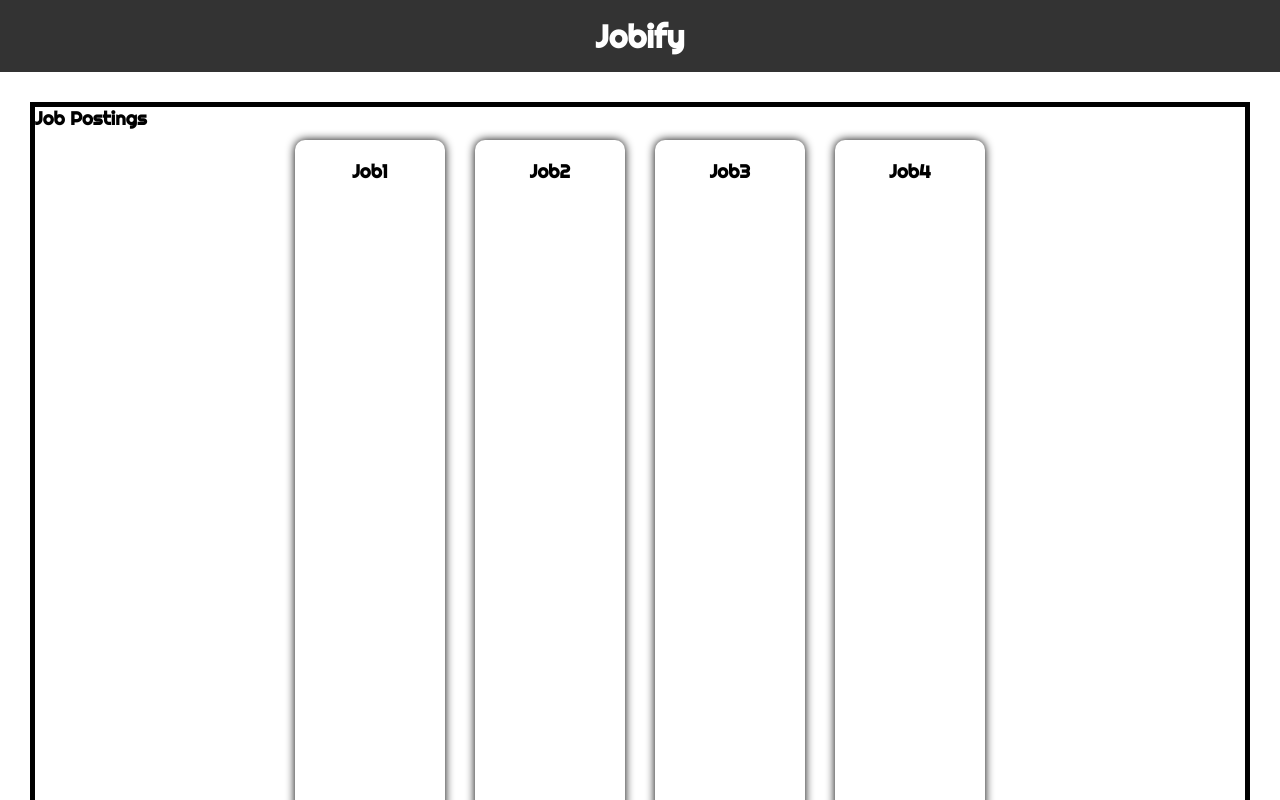
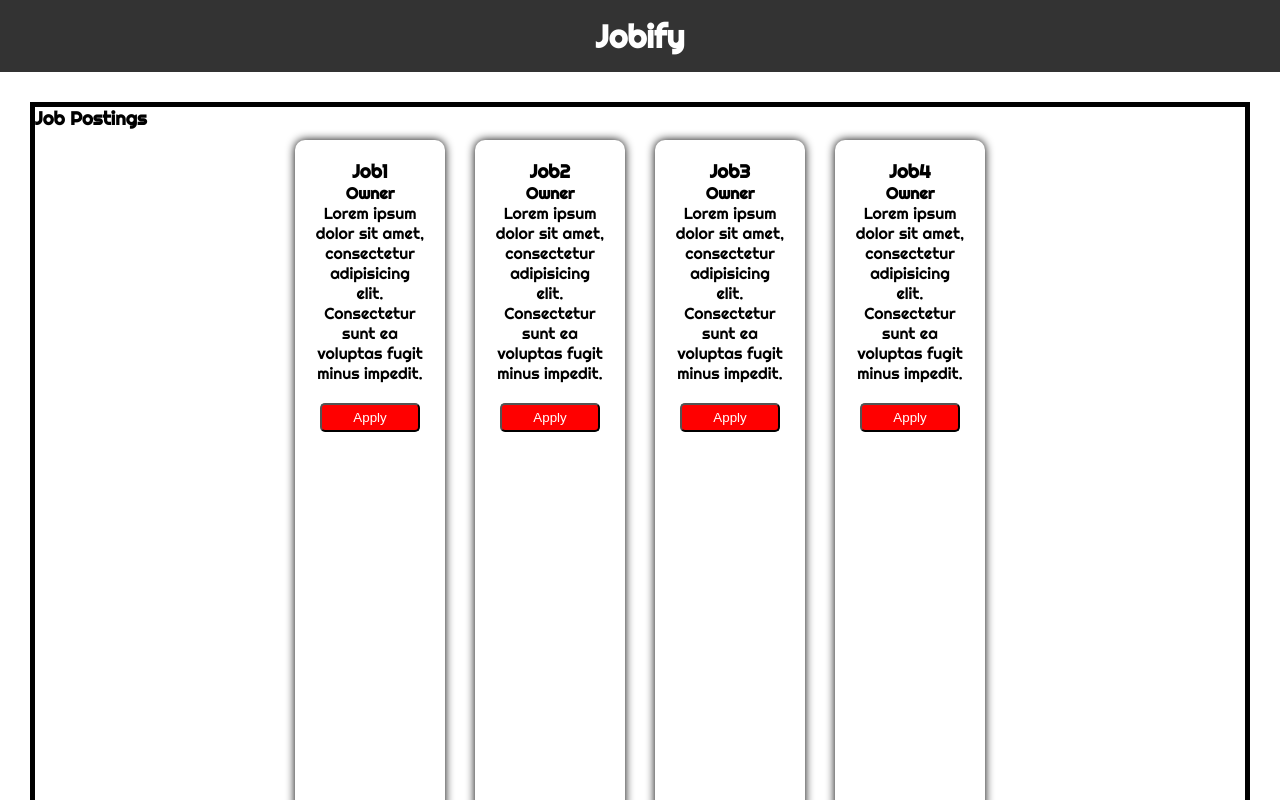
Before and after one commit to benjaminmachock/jobify_dev_v1, a React (Vite) app in the folder client/: page / in a window 1280 px wide. Shown: the top 800 px of the page. Built offline with nearby package versions, Linux system fonts and the light colour scheme.

Commit message:
create job card styling and add component structure for login and signup

```diff
--- a/client/src/components/Card/Card.jsx
+++ b/client/src/components/Card/Card.jsx
@@ -12,15 +12,39 @@ export const Card = () => {
       <section className="jobs">
         <div className="card">
           <h3>Job1</h3>
+          <h4>Owner</h4>
+          <p>
+            Lorem ipsum dolor sit amet, consectetur adipisicing elit.
+            Consectetur sunt ea voluptas fugit minus impedit.
+          </p>
+          <button>Apply</button>
         </div>
         <div className="card">
           <h3>Job2</h3>
+          <h4>Owner</h4>
+          <p>
+            Lorem ipsum dolor sit amet, consectetur adipisicing elit.
+            Consectetur sunt ea voluptas fugit minus impedit.
+          </p>
+          <button>Apply</button>
         </div>
         <div className="card">
           <h3>Job3</h3>
+          <h4>Owner</h4>
+          <p>
+            Lorem ipsum dolor sit amet, consectetur adipisicing elit.
+            Consectetur sunt ea voluptas fugit minus impedit.
+          </p>
+          <button>Apply</button>
         </div>
         <div className="card">
           <h3>Job4</h3>
+          <h4>Owner</h4>
+          <p>
+            Lorem ipsum dolor sit amet, consectetur adipisicing elit.
+            Consectetur sunt ea voluptas fugit minus impedit.
+          </p>
+          <button>Apply</button>
         </div>
       </section>
     </div>
--- a/client/src/components/Card/card.css
+++ b/client/src/components/Card/card.css
@@ -24,3 +24,19 @@
   width: 150px;
   text-align: center;
 }
+
+button {
+  width: 100px;
+  border-radius: 5px;
+  padding: 5px;
+  background-color: red;
+  color: white;
+  margin-top: 20px;
+}
+
+@media (max-width: 600px) {
+  .jobs {
+    flex-direction: column;
+    align-items: center;
+  }
+}
--- a/client/src/components/Footer/Footer.jsx
+++ b/client/src/components/Footer/Footer.jsx
@@ -8,7 +8,8 @@ export const Footer = () => {
 
   return (
     <div className="footer">
-      <h1>Footer</h1>
+      <h2>Jobify</h2>
+      <p>@MachoMan Coding 2025</p>
     </div>
   );
 };
```
Also changed, not shown: client/src/components/Login/Login.jsx (added, +13 -0 lines), client/src/components/SignUp/SignUp.jsx (added, +13 -0 lines), client/src/pages/Landing/Landing.jsx (added, +13 -0 lines), client/src/components/Login/login.css (added), client/src/components/SignUp/signup.css (added), client/src/pages/Landing/landing.css (added).
